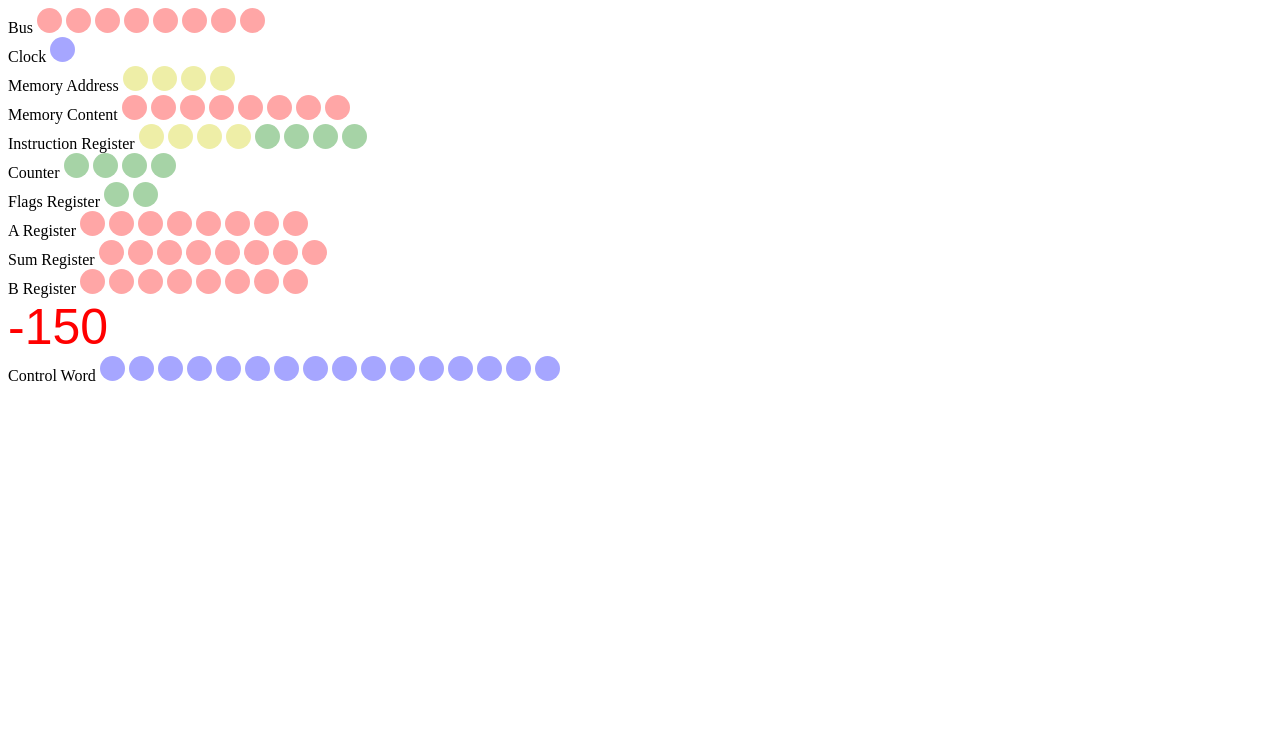
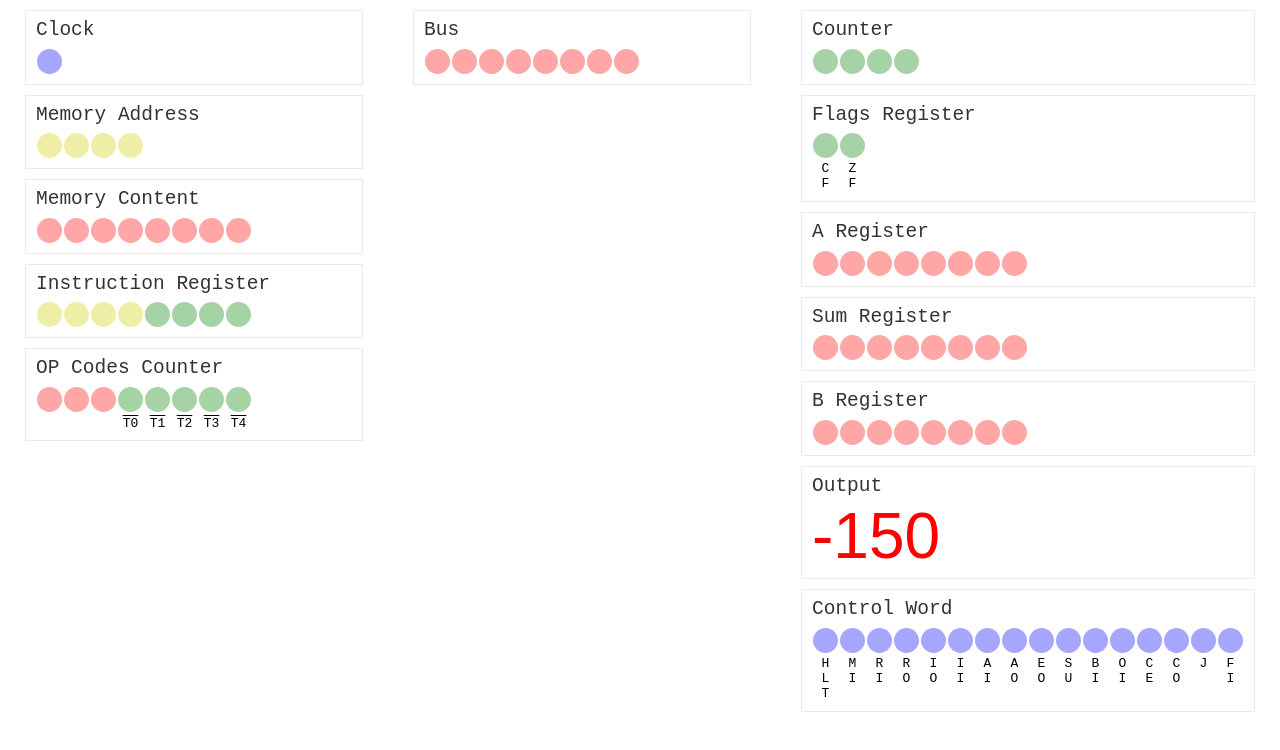
Before and after one commit to addamichal/8-bit-cpu, a website: page index.html in a window 1280 px wide. Drawn offline with Linux system fonts and the light colour scheme; a web font is replaced by a local one.

Commit message:
more styling

```diff
--- a/index.html
+++ b/index.html
@@ -9,8 +9,25 @@
 
 <body>
     <div class="container">
-        <div class="bus">
-            <span class="title">Bus</span>
+        <div class="column">
+            <div class="clock module">
+                <span class="title">Clock</span>
+                <div class="leds">
+                    <span class="blue led"></span>
+                </div>
+            </div>
+            <div class="memory-address module">
+                <span class="title">Memory Address</span>
+                <div class="leds">
+                    <span class="yellow led"></span>
+                    <span class="yellow led"></span>
+                    <span class="yellow led"></span>
+                    <span class="yellow led"></span>
+                </div>
+            </div>
+            <div class="memory-content module">
+                <span class="title">Memory Content</span>
+                <div class="leds">
                     <span class="red led"></span>
                     <span class="red led"></span>
                     <span class="red led"></span>
@@ -20,19 +37,48 @@
                     <span class="red led"></span>
                     <span class="red led"></span>
                 </div>
-        <div class="clock">
-            <span class="title">Clock</span>
-            <span class="blue led"></span>
             </div>
-        <div class="memory-address">
-            <span class="title">Memory Address</span>
+            <div class="instruction-register module">
+                <span class="title">Instruction Register</span>
+                <div class="leds">
                     <span class="yellow led"></span>
                     <span class="yellow led"></span>
                     <span class="yellow led"></span>
                     <span class="yellow led"></span>
+                    <span class="green led"></span>
+                    <span class="green led"></span>
+                    <span class="green led"></span>
+                    <span class="green led"></span>
                 </div>
-        <div class="memory-content">
-            <span class="title">Memory Content</span>
+            </div>
+            <div class="op-code-counter module">
+                <span class="title">OP Codes Counter</span>
+                <div class="leds">
+                    <span class="red led"></span>
+                    <span class="red led"></span>
+                    <span class="red led"></span>
+                    <span class="green led"></span>
+                    <span class="green led"></span>
+                    <span class="green led"></span>
+                    <span class="green led"></span>
+                    <span class="green led"></span>
+                </div>
+                <div class="stickers">
+                    <span class="sticker2"></span>
+                    <span class="sticker2"></span>
+                    <span class="sticker2"></span>
+                    <span class="sticker2">T0</span>
+                    <span class="sticker2">T1</span>
+                    <span class="sticker2">T2</span>
+                    <span class="sticker2">T3</span>
+                    <span class="sticker2">T4</span>
+                </div>
+            </div>
+        </div>
+        <div class="column">
+            <div class="bus module">
+                <span class="title">Bus</span>
+                <div class="leds">
                     <span class="red led"></span>
                     <span class="red led"></span>
                     <span class="red led"></span>
@@ -42,31 +88,32 @@
                     <span class="red led"></span>
                     <span class="red led"></span>
                 </div>
-        <div class="instruction-register">
-            <span class="title">Instruction Register</span>
-            <span class="yellow led"></span>
-            <span class="yellow led"></span>
-            <span class="yellow led"></span>
-            <span class="yellow led"></span>
+            </div>
+        </div>
+        <div class="column">
+            <div class="counter module">
+                <span class="title">Counter</span>
+                <div class="leds">
                     <span class="green led"></span>
                     <span class="green led"></span>
                     <span class="green led"></span>
                     <span class="green led"></span>
                 </div>
-        <div class="counter">
-            <span class="title">Counter</span>
-            <span class="green led"></span>
-            <span class="green led"></span>
+            </div>
+            <div class="flags-register module">
+                <span class="title">Flags Register</span>
+                <div class="leds">
                     <span class="green led"></span>
                     <span class="green led"></span>
                 </div>
-        <div class="flags-register">
-            <span class="title">Flags Register</span>
-            <span class="green led"></span>
-            <span class="green led"></span>
+                <div class="stickers">
+                    <span class="sticker">CF</span>
+                    <span class="sticker">ZF</span>
                 </div>
-        <div class="a-register">
+            </div>
+            <div class="a-register module">
                 <span class="title">A Register</span>
+                <div class="leds">
                     <span class="red led"></span>
                     <span class="red led"></span>
                     <span class="red led"></span>
@@ -76,8 +123,10 @@
                     <span class="red led"></span>
                     <span class="red led"></span>
                 </div>
-        <div class="sum-register">
+            </div>
+            <div class="sum-register module">
                 <span class="title">Sum Register</span>
+                <div class="leds">
                     <span class="red led"></span>
                     <span class="red led"></span>
                     <span class="red led"></span>
@@ -87,8 +136,10 @@
                     <span class="red led"></span>
                     <span class="red led"></span>
                 </div>
-        <div class="b-register">
+            </div>
+            <div class="b-register module">
                 <span class="title">B Register</span>
+                <div class="leds">
                     <span class="red led"></span>
                     <span class="red led"></span>
                     <span class="red led"></span>
@@ -98,12 +149,14 @@
                     <span class="red led"></span>
                     <span class="red led"></span>
                 </div>
-        <div class="output">
-            <span class="title"Output></span>
+            </div>
+            <div class="output module">
+                <span class="title">Output</span>
                 <span class="segment-display">-150</span>
             </div>
-        <div class="control-word">
+            <div class="control-word module">
                 <span class="title">Control Word</span>
+                <div class="leds">
                     <span class="blue led"></span>
                     <span class="blue led"></span>
                     <span class="blue led"></span>
@@ -121,6 +174,26 @@
                     <span class="blue led"></span>
                     <span class="blue led"></span>
                 </div>
+                <div class="stickers">
+                    <span class="sticker">HLT</span>
+                    <span class="sticker">MI</span>
+                    <span class="sticker">RI</span>
+                    <span class="sticker">RO</span>
+                    <span class="sticker">IO</span>
+                    <span class="sticker">II</span>
+                    <span class="sticker">AI</span>
+                    <span class="sticker">AO</span>
+                    <span class="sticker">EO</span>
+                    <span class="sticker">SU</span>
+                    <span class="sticker">BI</span>
+                    <span class="sticker">OI</span>
+                    <span class="sticker">CE</span>
+                    <span class="sticker">CO</span>
+                    <span class="sticker">J</span>
+                    <span class="sticker">FI</span>
+                </div>
+            </div>
+        </div>
     </div>
 </body>
 
--- a/style.css
+++ b/style.css
@@ -1,9 +1,142 @@
+/* css reset */
+html,
+body,
+div,
+span,
+applet,
+object,
+iframe,
+h1,
+h2,
+h3,
+h4,
+h5,
+h6,
+p,
+blockquote,
+pre,
+a,
+abbr,
+acronym,
+address,
+big,
+cite,
+code,
+del,
+dfn,
+em,
+img,
+ins,
+kbd,
+q,
+s,
+samp,
+small,
+strike,
+strong,
+sub,
+sup,
+tt,
+var,
+b,
+u,
+i,
+center,
+dl,
+dt,
+dd,
+ol,
+ul,
+li,
+fieldset,
+form,
+label,
+legend,
+table,
+caption,
+tbody,
+tfoot,
+thead,
+tr,
+th,
+td {
+    margin: 0;
+    padding: 0;
+    border: 0;
+    outline: 0;
+    font-size: 100%;
+    vertical-align: baseline;
+    background: transparent;
+}
+
+body {
+    line-height: 1;
+}
+
+ol,
+ul {
+    list-style: none;
+}
+
+blockquote,
+q {
+    quotes: none;
+}
+
+blockquote:before,
+blockquote:after,
+q:before,
+q:after {
+    content: '';
+    content: none;
+}
+
+table {
+    border-collapse: collapse;
+    border-spacing: 0;
+}
+
+/* Set Open Sans as the default font */
+body {
+    font-family: monospace;
+}
+
+/* custom styles */
+.container {
+    display: grid;
+    grid-auto-flow: column;
+    grid-auto-columns: 1fr;
+}
+
+.column {
+    margin: 0 25px;
+}
+
+.title {
+    display: block;
+    margin-bottom: 8px;
+    color: #333333;
+    font-size: 1.5em;
+}
+
+.leds {
+    font-size: 0px;
+}
+
 .led {
     height: 25px;
     width: 25px;
     border-radius: 50%;
     display: inline-block;
     opacity: 35%;
+    margin-left: 1px;
+    margin-right: 1px;
+}
+
+.module {
+    margin-top: 10px;
+    padding: 10px;
+    border: 1px solid #EAEAEA;
 }
 
 .green {
@@ -24,6 +157,26 @@
 
 .segment-display {
     font-family: 'Seven Segment', sans-serif;
-    font-size: 50px;
+    font-size: 4em;
     color: red;
 }
+
+.stickers {
+    margin-top: 3px;
+    display: flex;
+}
+
+.sticker {
+    display: inline-flex;
+    width: 27px;
+    writing-mode: vertical-lr;
+    text-orientation: upright;
+    align-items: center;
+}
+
+.sticker2 {
+    margin-top: 2px;
+    width: 27px;
+    text-align: center;
+    text-decoration: overline;
+}
```
Lines whose indentation alone changed are shown as unchanged.
